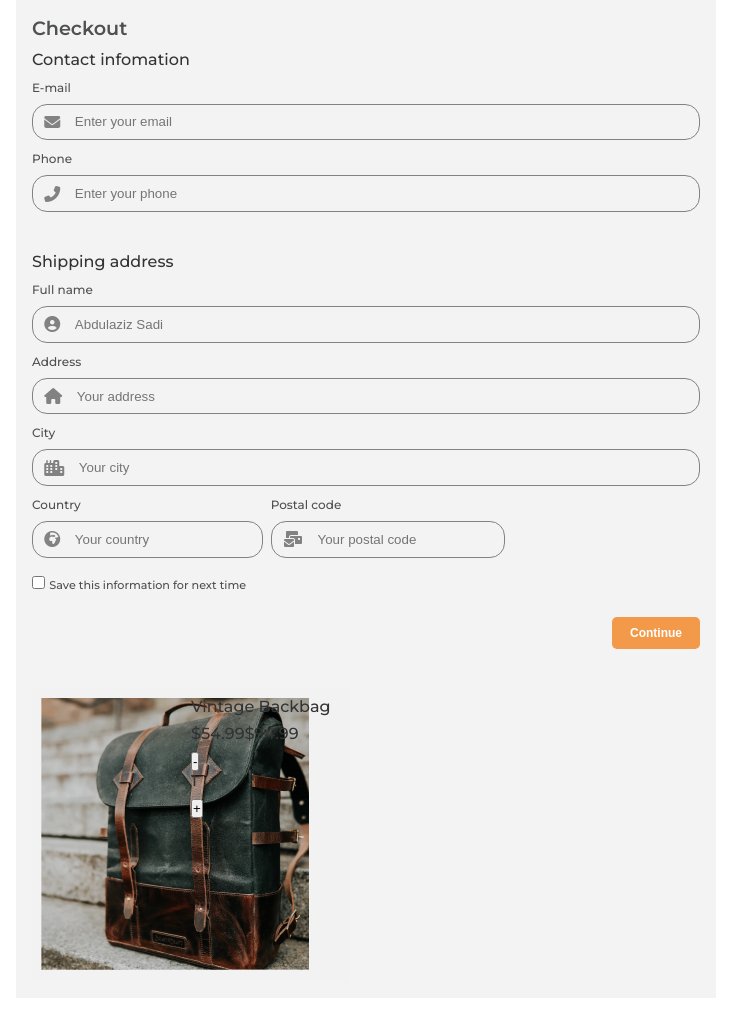
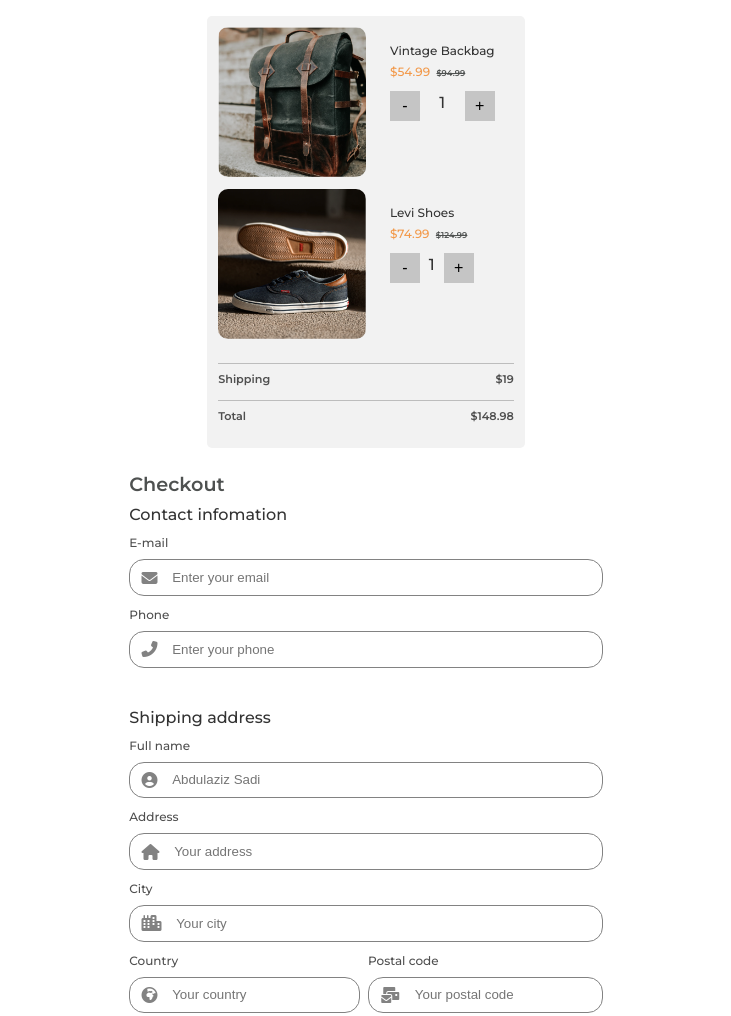
Before and after one commit to kitindi/checkout_page_challenge, a plain HTML site: page index.html in a window 1280 px wide. Shown: the top 1016 px of the page, without its empty margins (274-1005 px from the left). Drawn offline with Linux system fonts and the light colour scheme.

Commit message:
styling the container

```diff
--- a/css/style.css
+++ b/css/style.css
@@ -14,6 +14,9 @@
 /* Utilities */
 body{
     font-family: var(--body-font);
+}
+img{
+    width: 100%;
 }
 a{
     text-decoration: none;
@@ -37,7 +40,10 @@ p{
     max-width:700px;
     margin: 0 auto;
     padding: 1em;
-    background-color: #f3f3f3;
+    display: flex;
+    flex-direction: column-reverse;
+    align-items: center;
+    /* background-color: #f3f3f3; */
 }
 /* checkput header */
 .checkout__title{
@@ -106,13 +112,78 @@ label{
 /* checkout items */
 
 .products{
+    display:grid;
+    gap: .5em;
     width: 318px;
     background: #F2F2F2;
-    padding: .5em;
+    padding: .7em;
+    margin-bottom: 1.5em;
+    border-radius: 5px;
 }
 .product__card{
     display:flex;
 }
 .card__img{
     width: 50%;
+    margin-right: .5em;
 }
+.card__img img{
+    border-radius: 10px;
+}
+.card__data{
+    padding: 1em;
+}
+.card__data .name{
+    font-size: .75em;
+}
+.card__data .price{
+    font-size: .75em;
+    color:var(--secondary-color);
+}
+.card__data .sales{
+    color: var(--primary-color);
+    font-size: .7em;
+    font-weight: 600;
+    text-decoration: line-through;
+    padding: 0 .75em;
+}
+.card__data .select{
+    display: flex;
+    justify-content: space-between;
+    align-items: center;
+    margin-top: .75em;
+}
+.card__data .btn-remove, .card__data .btn-add{
+    display: flex;
+    align-items: center;
+    justify-content: center;
+    width: 30px;
+    height: 30px;
+    padding: .5em;
+    font-size: 1em;
+    cursor: pointer;
+    border: none;
+    background: #c5c5c5;
+}
+.card__data .btn-remove:focus, .card__data .btn-add:focus{
+    outline: none;
+}
+.calculations{
+    margin-top: .75em;
+}
+.cost{
+    display: flex;
+    justify-content: space-between;
+    padding: .5em 0;
+}
+.cost p{
+    font-size: .7em;
+    color: var(--label-color);
+    font-weight: 600;
+}
+
+.border{
+    border-top: 1px solid #BDBDBD;
+    border-bottom: 1px solid #BDBDBD;
+
+}
--- a/index.html
+++ b/index.html
@@ -82,6 +82,7 @@
         </div>
         </form>
     </section>
+    <!-- checkout items -->
     <section class="products">
       <div class="product__card">
         <div class="card__img">
@@ -93,12 +94,32 @@
           <div class="select">
             <button class="btn-remove">-</button> <p class="num__item">1</p> <button class="btn-add">+</button>
           </div>
-
         </div>
       </div>
+      <div class="product__card">
+        <div class="card__img">
+          <img src="./img/photo2.png" alt="product image">
+        </div>
+        <div class="card__data">
+          <p class="name">Levi Shoes</p>
+          <p class="price"> $74.99<span class="sales">$124.99</span></p>
+          <div class="select">
+            <button class="btn-remove">-</button> <p class="num__item">1</p> <button class="btn-add">+</button>
+          </div>
+        </div>
+      </div>
+      <div class="calculations">
+        <div class="cost border">
+          <p>Shipping</p> <p>$19</p>
+        </div>
+        <div class="cost">
+          <p>Total</p> <p>$148.98</p>
+        </div>
+      </div>
+
     </section>
 
    </div>
-    <script src="./js/main.js"></script>
+  <script src="./js/main.js"></script>
   </body>
 </html>
```
